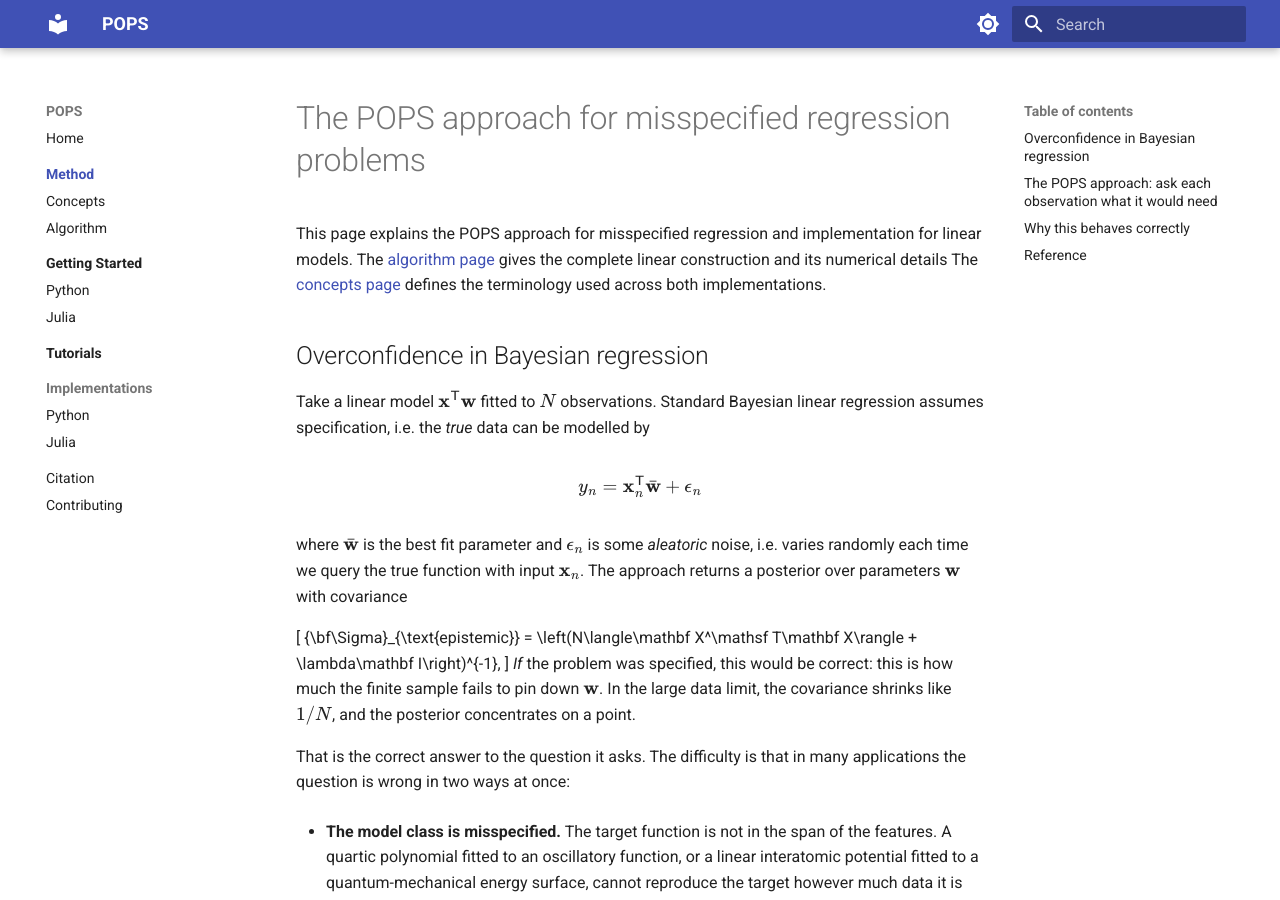
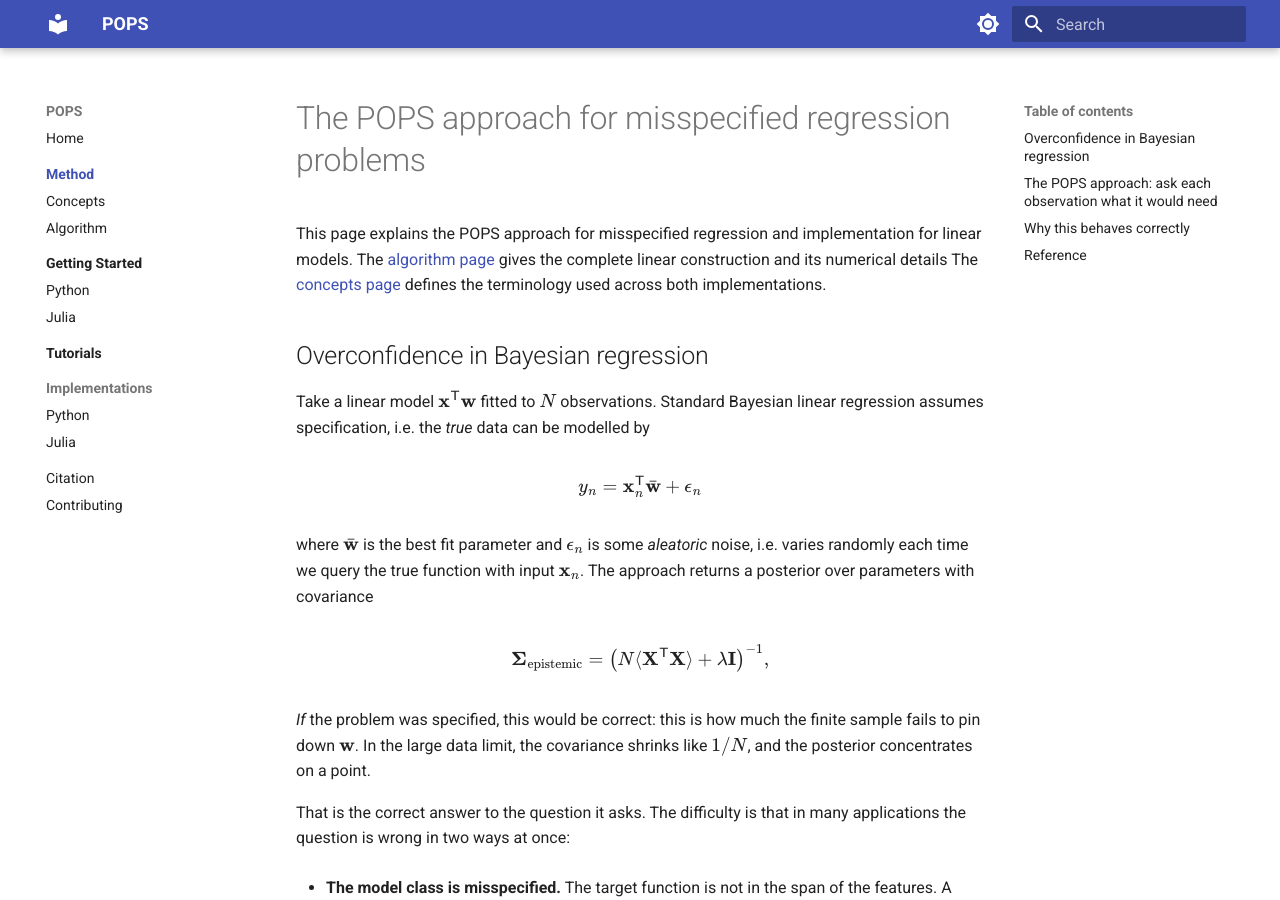
Before and after one commit to POPS-UQ/POPS-UQ.github.io, an MkDocs documentation site: the page built from docs/method/index.md, in a window 1280 px wide and 900 px high. Built offline with MkDocs 1.6.1 and Material for MkDocs 9.7.7, drawn with Linux system fonts in a browser that asks for light colours.

Commit message:
Update index.md

```diff
--- a/docs/method/index.md
+++ b/docs/method/index.md
@@ -17,12 +17,13 @@ y_n = \mathbf x_n^\mathsf T\bar{\mathbf w} + \epsilon_n
 
 where $\bar{\mathbf w}$ is the best fit parameter and $\epsilon_n$ is some *aleatoric* noise,
 i.e. varies randomly each time we query the true function with input \(\mathbf x_n\).
-The approach returns a posterior over parameters \(\mathbf w\) with covariance
+The approach returns a posterior over parameters with covariance
 
 \[
 {\bf\Sigma}_{\text{epistemic}}
-= \left(N\langle\mathbf X^\mathsf T\mathbf X\rangle + \lambda\mathbf I\right)^{-1},
+= \left( N\langle\mathbf X^\mathsf T\mathbf X\rangle + \lambda\mathbf I\right)^{-1},
 \]
+
 *If* the problem was specified, this would be correct: this is how much
 the finite sample fails to pin down \(\mathbf w\). In the large data limit,
 the covariance shrinks like \(1/N\), and the posterior concentrates on a point.
```
